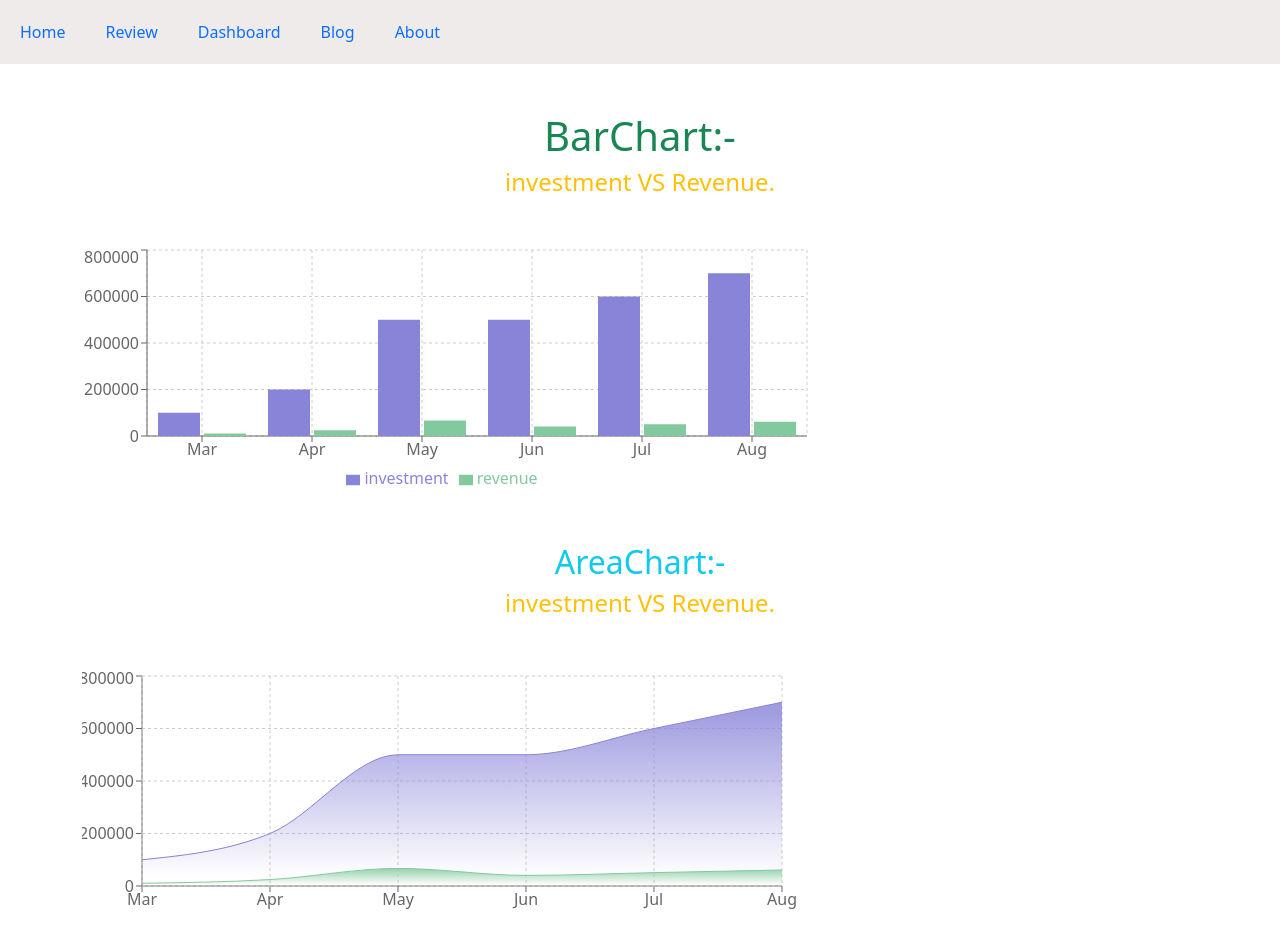
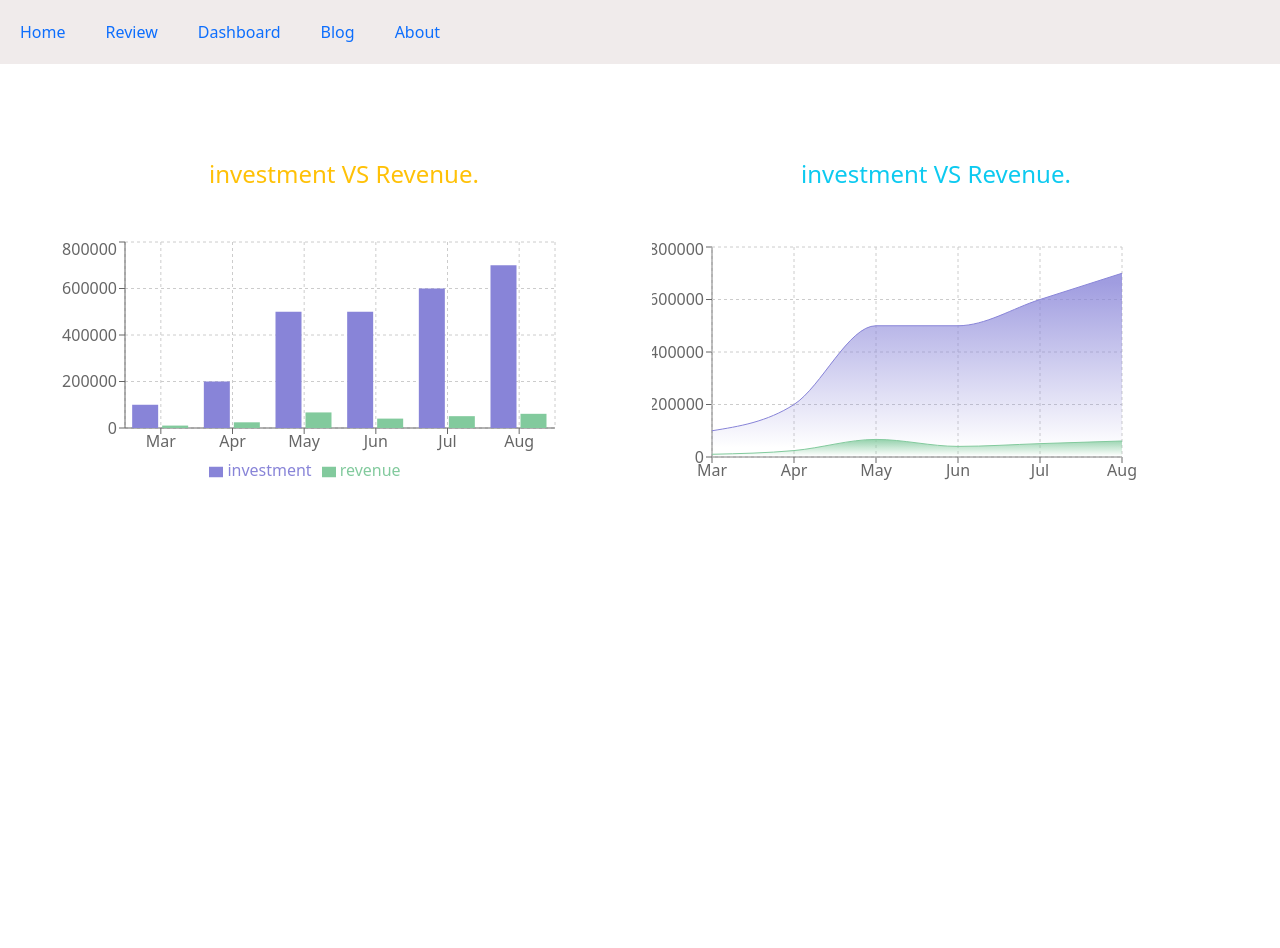
Before and after one commit to Nasirdiu/Assientment--9, a React (Create React App) app: page /dashboard in a window 1280 px wide. Shown: the top 948 px of the page. After the commit the page ends 800 px from the top, so only its background shows below. Built offline with nearby package versions, Linux system fonts and the light colour scheme.

Commit message:
redmi file

```diff
--- a/src/components/Dashboard/Dashboard.js
+++ b/src/components/Dashboard/Dashboard.js
@@ -51,11 +51,10 @@ const Dashboard = () => {
     },
   ];
   return (
-    <div className="mt-5 container">
-      <div className="mt-5">
-        <h1 className="text-success ">BarChart:-</h1>
+    <div className="mt-5 m-lg-5 row">
+      <div className="mt-5 col-md-6">
         <h4 className="text-warning mb-5">investment VS Revenue.</h4>
-        <BarChart width={730} height={250} data={data}>
+        <BarChart width={500} height={250} data={data}>
           <CartesianGrid strokeDasharray="3 3" />
           <XAxis dataKey="month" />
           <YAxis />
@@ -65,11 +64,10 @@ const Dashboard = () => {
           <Bar dataKey="revenue" fill="#82ca9d" />
         </BarChart>
       </div>
-      <div className="mt-5 mb-5">
-        <h2 className="text-info">AreaChart:-</h2>
-        <h4 className="text-warning mb-5">investment VS Revenue.</h4>
+      <div className="mt-5 mb-5 col-md-6">
+        <h4 className="text-info mb-5">investment VS Revenue.</h4>
         <AreaChart
-          width={730}
+          width={500}
           height={250}
           data={data}
           margin={{ top: 10, right: 30, left: 0, bottom: 0 }}
```
Also changed, not shown: 2 other files (tests, documents, lock files or other folders).
